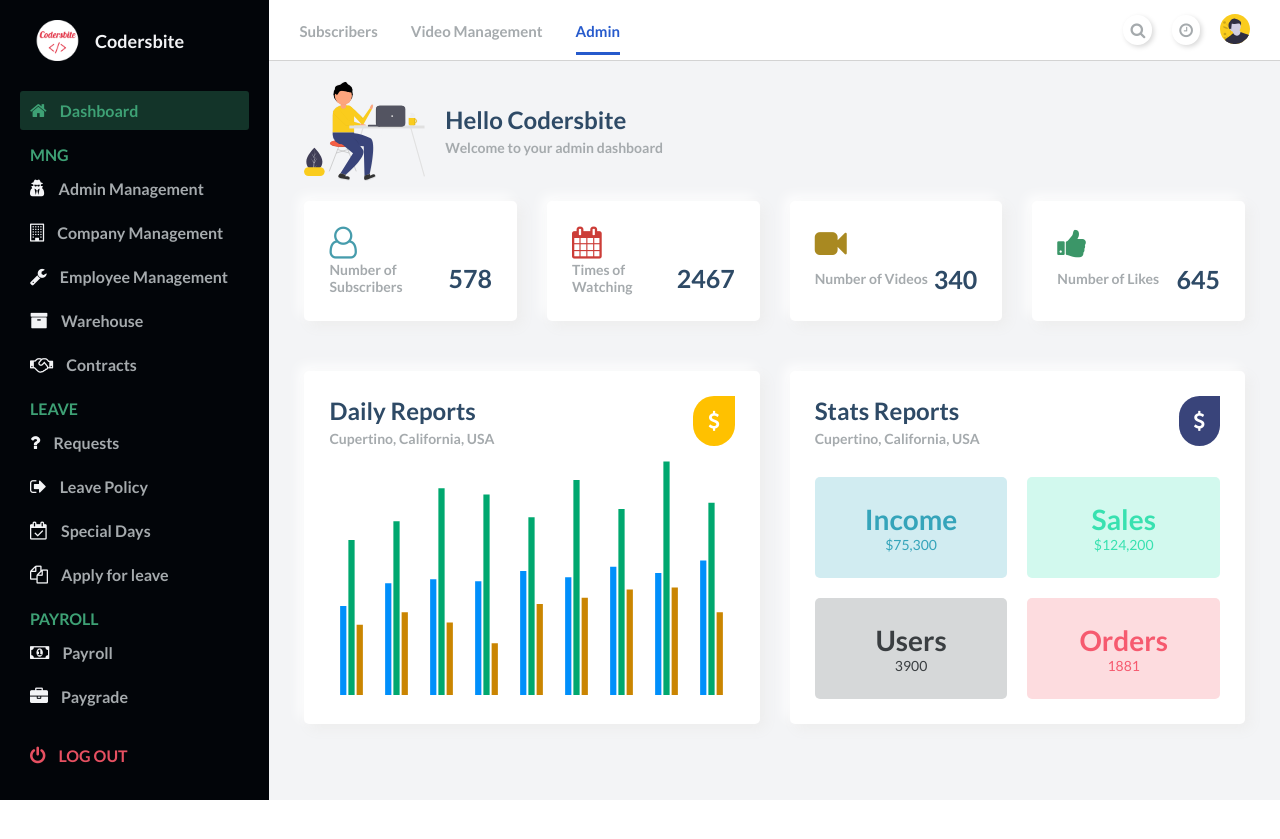
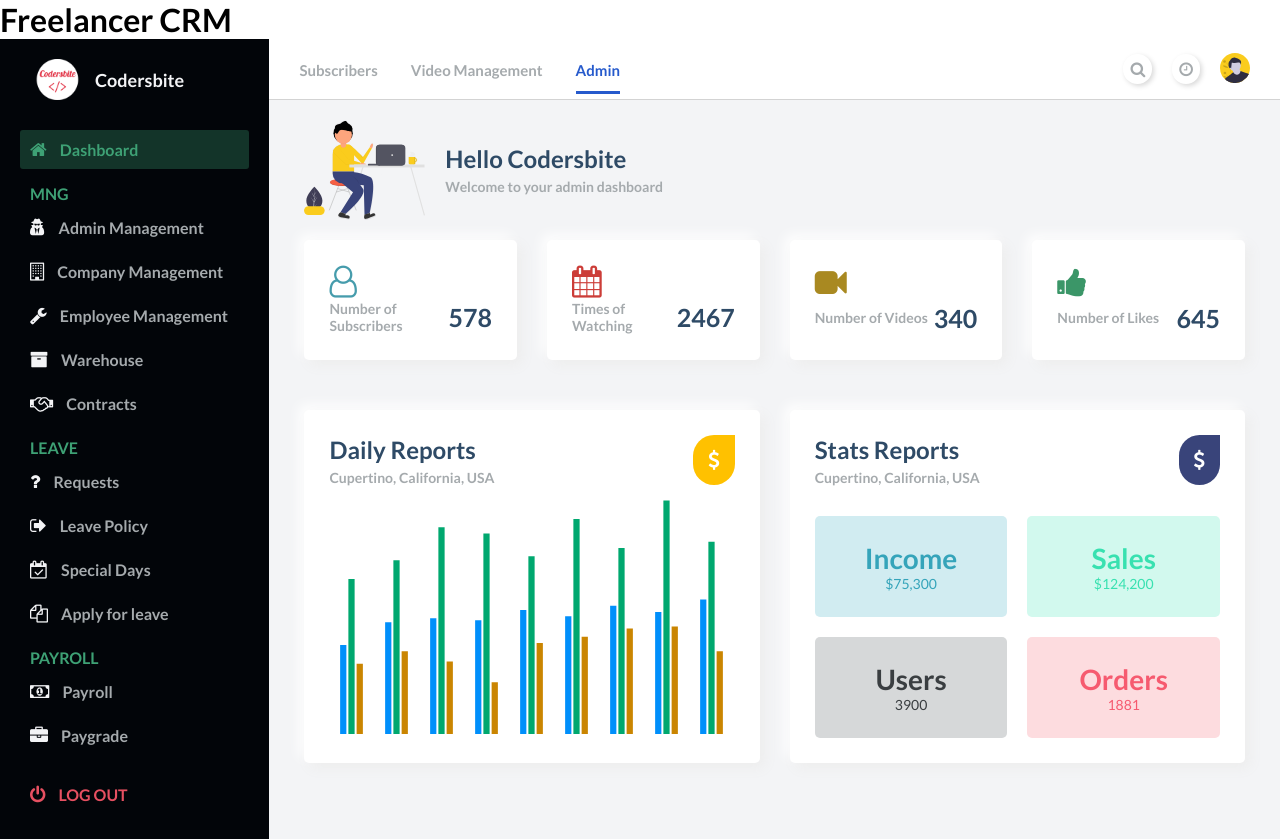
Before and after one commit to khwarij/crm.io, a plain HTML site: page index.html in a window 1280 px wide. Before the commit the page ends 800 px from the top, so only its background shows below. Drawn offline with nearby package versions, Linux system fonts and the light colour scheme; files whose address does not match are found by name.

Commit message:
Update index.html

```diff
--- a/index.html
+++ b/index.html
@@ -10,7 +10,8 @@
       crossorigin="anonymous"
     />
     <link rel="stylesheet" href="styles.css" />
-    <title>CRM Freelancer</title>
+    <title></title>
+    <h1>Freelancer CRM</h1>
   </head>
   <body id="body">
     <div class="container">
```
